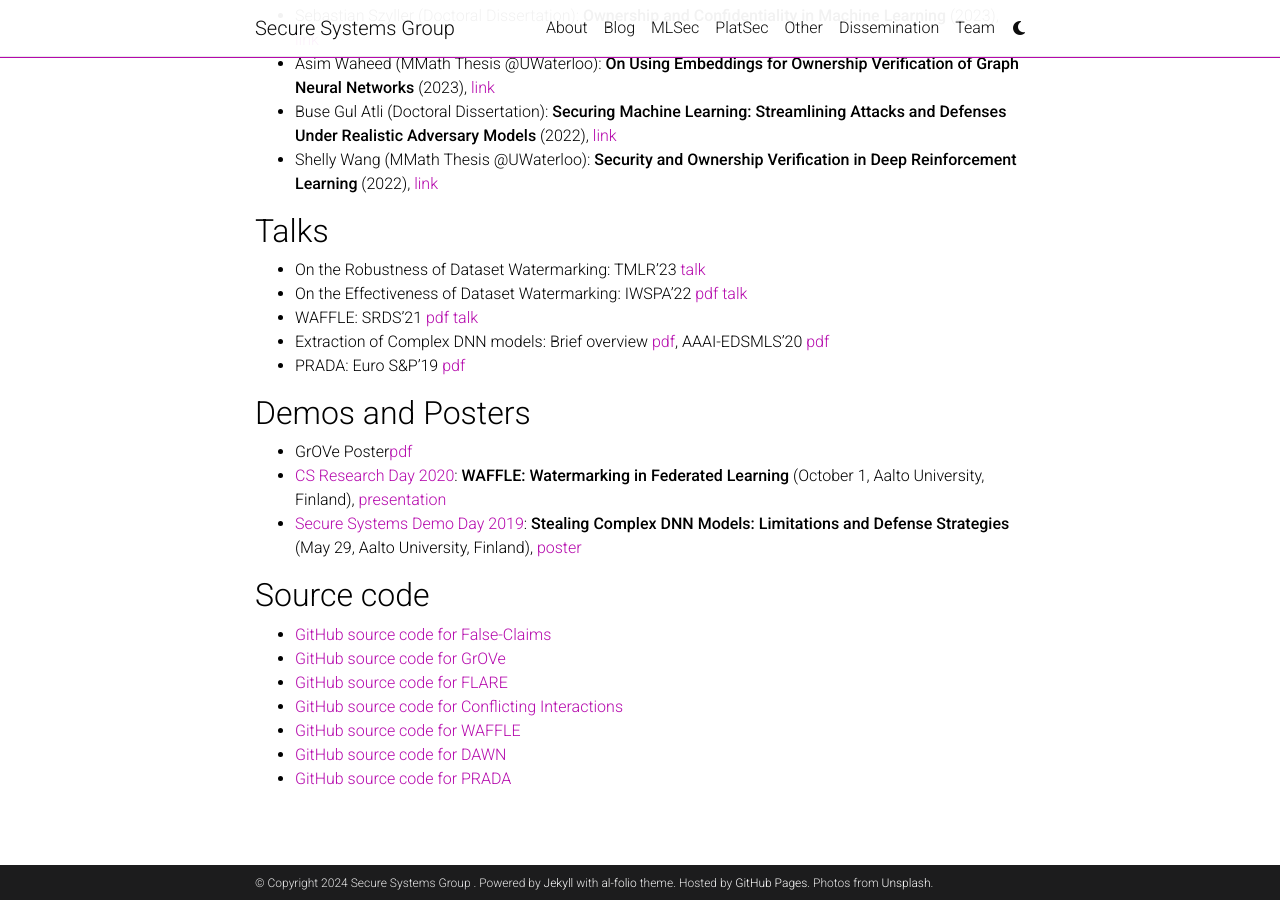
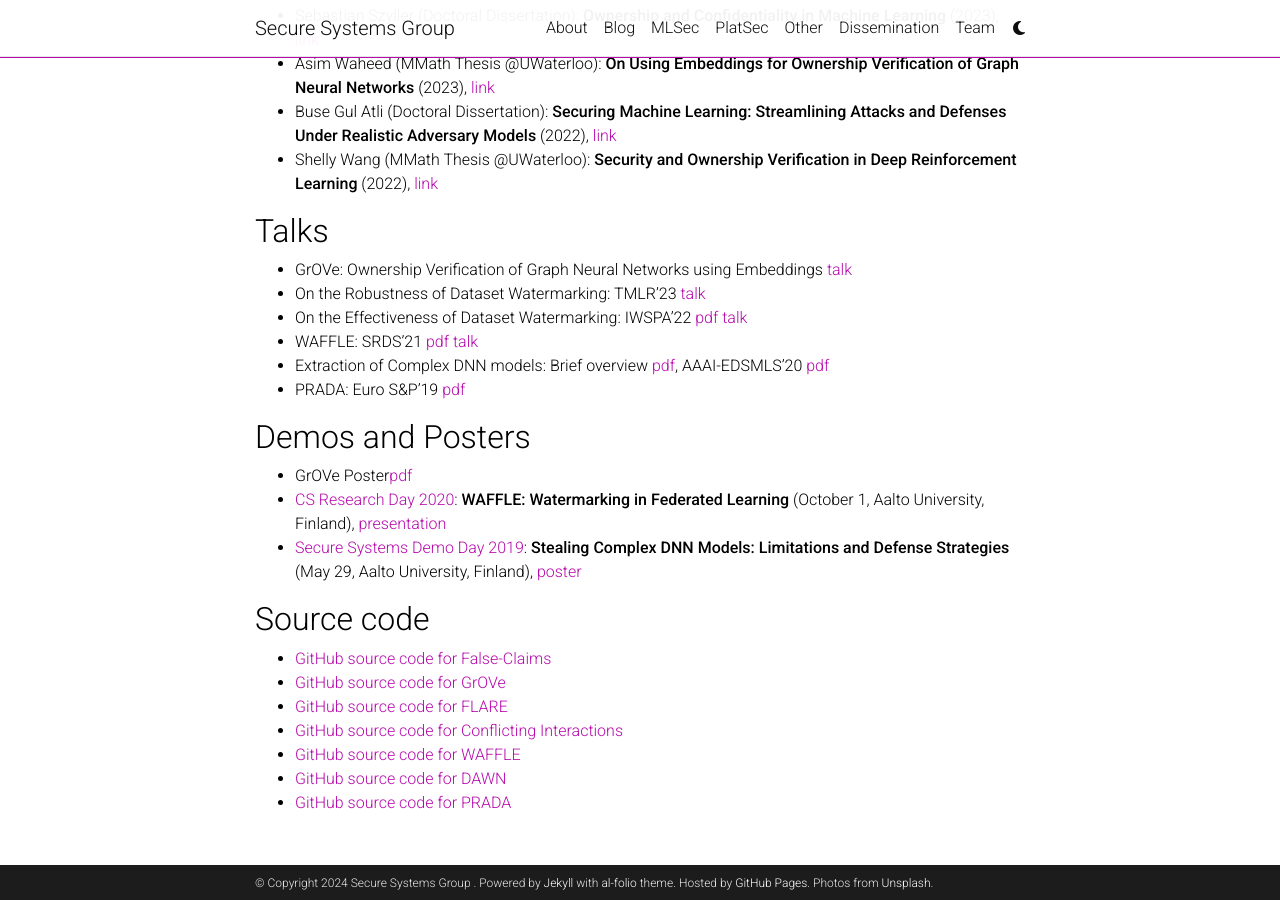
Before and after one commit to ssg-research/ssg-research.github.io, a Jekyll site: the page built from _projects/mlsec/modelExtDef.md, in a window 1280 px wide and 900 px high, scrolled down 1087 px. Built offline with Jekyll 4.4.1, drawn with Linux system fonts in a browser that asks for light colours; comment, search, counter and statistics services are not loaded; a style sheet for code colours, icons or effects is not loaded.

Commit message:
Update modelExtDef.md

```diff
--- a/_projects/mlsec/modelExtDef.md
+++ b/_projects/mlsec/modelExtDef.md
@@ -38,6 +38,7 @@ As machine learning (ML) applications become increasingly prevalent, protecting
 
 ## Talks
 
+- GrOVe: Ownership Verification of Graph Neural Networks using Embeddings [talk](https://youtu.be/jq25gEOjrCE)
 - On the Robustness of Dataset Watermarking: TMLR'23 [talk](https://www.youtube.com/watch?v=jZ3Lw98gfv8)
 - On the Effectiveness of Dataset Watermarking: IWSPA'22 [pdf](https://ssg.aalto.fi/wp-content/uploads/2022/05/IWSPA2022-DatasetWatermarking.pdf) [talk](https://www.youtube.com/watch?v=9whoREZim2U&list=PLabB1oNtPsdC7cbfHt0VacTaf1XB8Bmhz&index=10)
 - WAFFLE: SRDS'21 [pdf](https://ssg.aalto.fi/wp-content/uploads/2022/05/SRDS2021-WAFFLE.pdf) [talk](https://www.youtube.com/watch?v=C_zoHSU1wOs)
```
